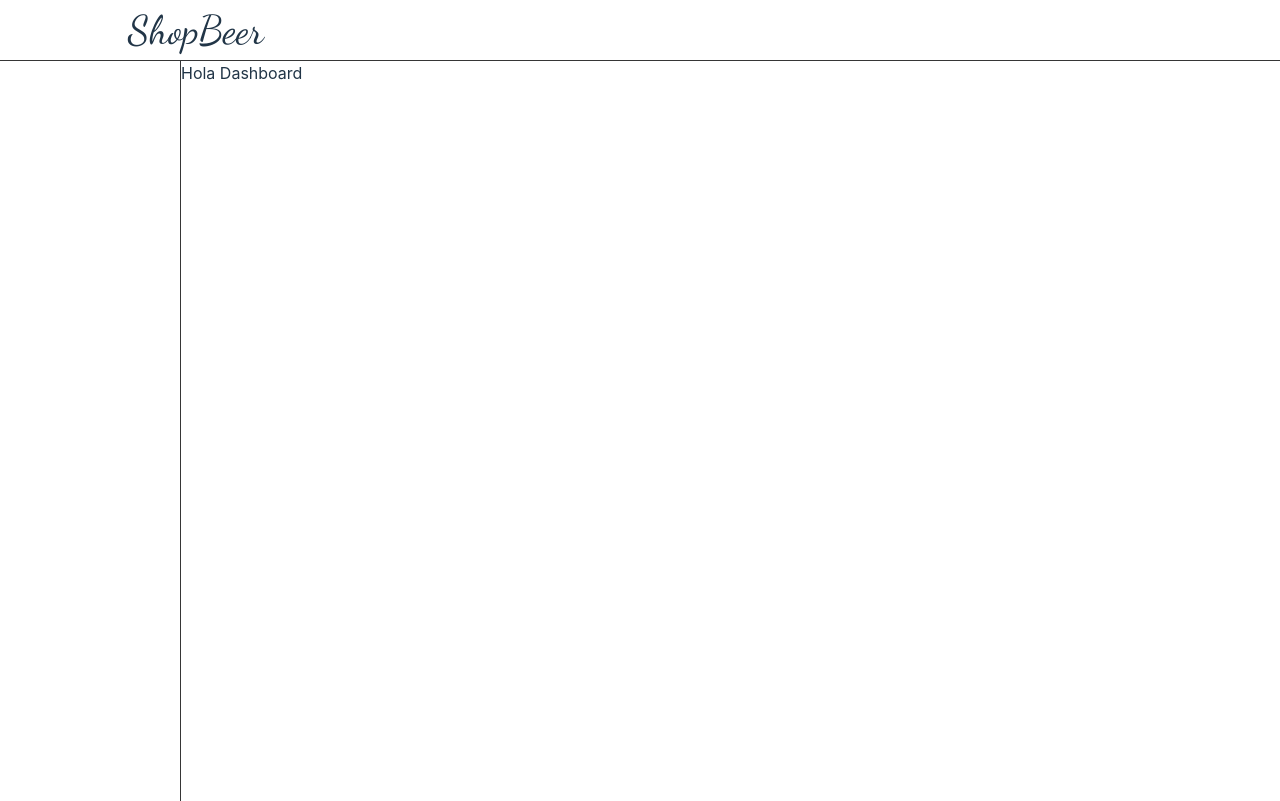
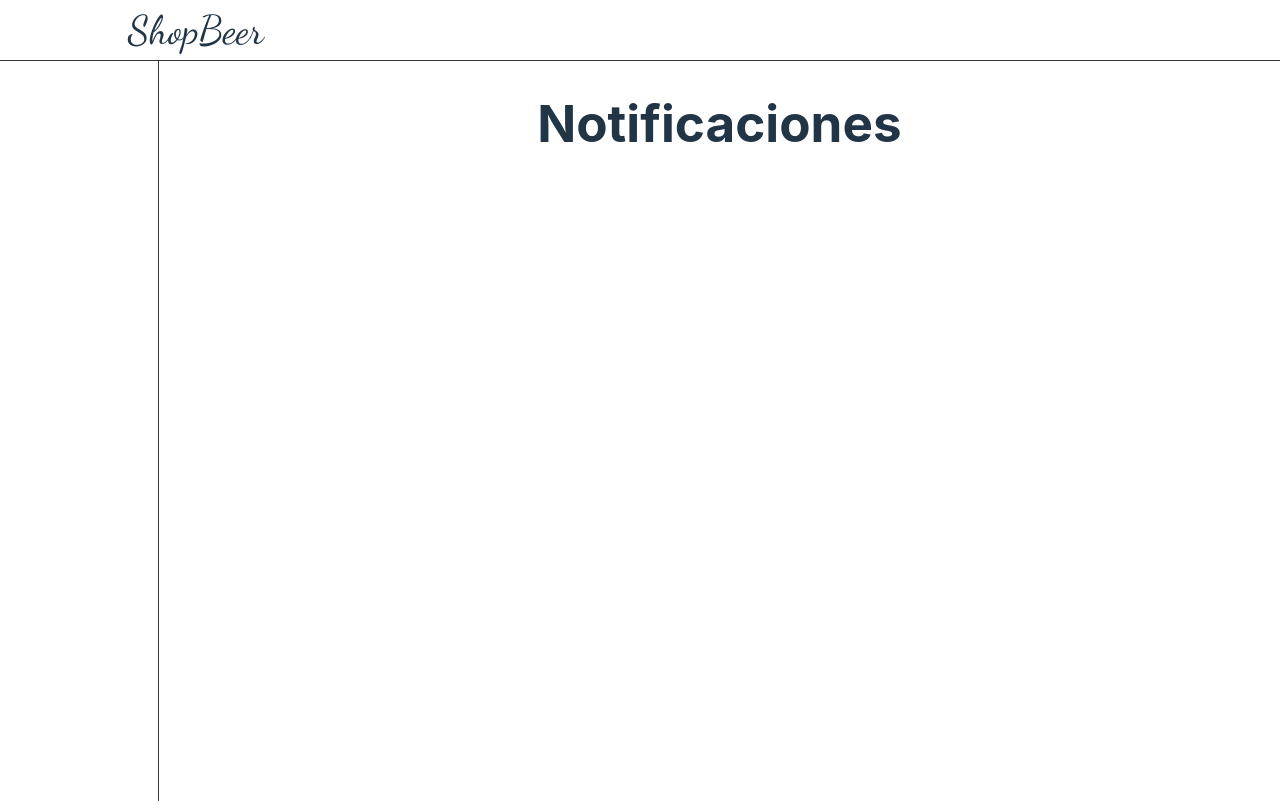
Before and after one commit to stivengm/ShopBeerDashboard, a React (Vite) app: page / in a window 1280 px wide. Built offline with nearby package versions, Linux system fonts and the light colour scheme; no server answers.

Commit message:
FIX - Ajuste de notificaciones.

```diff
--- a/src/components/dashboard/dashboard.jsx
+++ b/src/components/dashboard/dashboard.jsx
@@ -2,6 +2,8 @@ import { Header } from '../shared/header/header';
 import { Loader } from '../shared/loader/loader';
 import { Menu } from '../widgets/menu/menu';
 import './dashboard.css';
+
+import { Notifications } from '../notifications/notifications';
 
 export function Dashboard() {
     return(
@@ -13,7 +15,7 @@ export function Dashboard() {
 
             <div className='content'>
                 <Menu />
-                Hola Dashboard
+                <Notifications />
             </div>
         </>
     )
--- /dev/null
+++ b/src/components/notifications/notifications.css
@@ -0,0 +1,3 @@
+.content_notifications {
+    width: 100%;
+}
--- /dev/null
+++ b/src/components/notifications/notifications.jsx
@@ -0,0 +1,12 @@
+import { Header } from '../shared/header/header';
+import { Loader } from '../shared/loader/loader';
+import { Menu } from '../widgets/menu/menu';
+import './notifications.css';
+
+export function Notifications() {
+    return(
+        <div className='content_notifications'>
+            <h1>Notificaciones</h1>
+        </div>
+    )
+}
```
